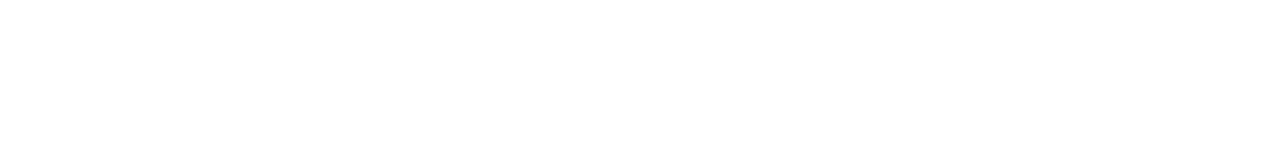
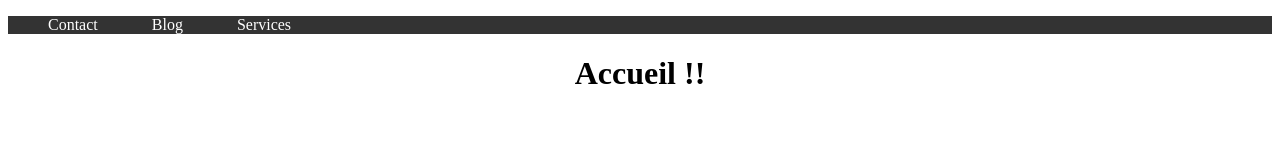
Before and after one commit to Zakpm/projet-github, a plain HTML site: page home.html in a window 1280 px wide. Drawn offline with Linux system fonts and the light colour scheme.

Commit message:
page home

```diff
--- a/home.html
+++ b/home.html
@@ -5,4 +5,39 @@
     <meta name="viewport" content="width=device-width, initial-scale=1.0">
     <title>Home</title>
     <style>
-        /* Style pour l
+        /* Style pour la navbar */
+        ul.navbar {
+            list-style-type: none;
+            margin: 10;
+            padding: 100;
+            background-color: #333; /* Couleur de fond de la navbar */
+        }
+
+        ul.navbar li {
+            display: inline;
+            margin-right: 50px;
+        }
+
+        ul.navbar li a {
+            text-decoration: none;
+            color: white; /* Couleur du texte des liens */
+        }
+
+        ul.navbar li a:hover {
+            text-decoration: underline;
+        }
+        h1 {
+            text-align: center;
+        }
+    </style>
+</head>
+<body>
+     <ul class="navbar">
+        <li><a href="contact.html">Contact</a></li>
+        <li><a href="blog.html">Blog</a></li>
+        <li><a href="service.html">Services</a></li>
+    </ul>
+    <h1>Accueil !!</h1>
+
+</body>
+</html>
```
